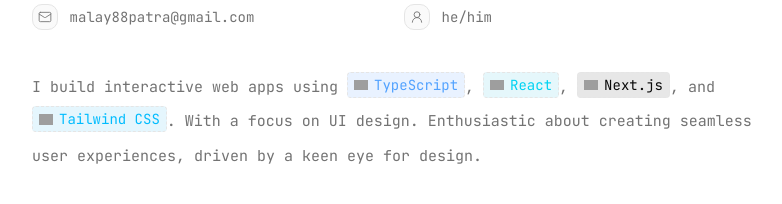
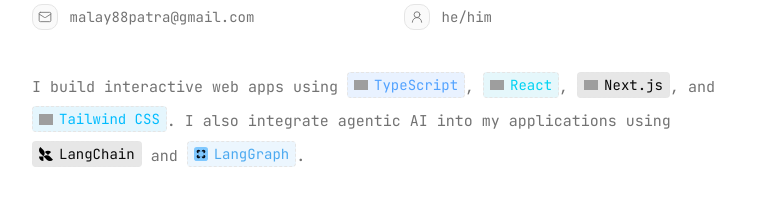
Before and after one commit to qubydev/portfolio-v3, a Next.js app: page / in a window 1280 px wide. Shown: the part 307-511 px from the top of the page, without its empty margins (248-1030 px from the left). Built offline with nearby package versions, Linux system fonts and the light colour scheme; no server answers; grey boxes are pictures that could not be loaded.

Commit message:
fixed hero section

```diff
--- a/src/components/sections/hero.jsx
+++ b/src/components/sections/hero.jsx
@@ -114,6 +114,7 @@ export default function Hero() {
                         href="https://nextjs.org/"
                         icon="https://cdn.jsdelivr.net/gh/devicons/devicon/icons/nextjs/nextjs-original.svg"
                         className="bg-primary/10 text-foreground"
+                        darkInvert
                     >
                         Next.js
                     </TechBadge>
@@ -125,7 +126,24 @@ export default function Hero() {
                     >
                         Tailwind CSS
                     </TechBadge>
-                    . With a focus on UI design. Enthusiastic about creating seamless user experiences, driven by a keen eye for design.
+                    . I also integrate agentic AI into my applications using
+                    <TechBadge
+                        href="https://langchain.com/"
+                        icon="/langchain.svg"
+                        className="bg-primary/10 text-foreground"
+                        darkInvert
+                    >
+                        LangChain
+                    </TechBadge>
+                    {" "} and {" "}
+                    <TechBadge
+                        href="https://langchain.com/langgraph"
+                        icon="/langgraph.svg"
+                        className="bg-[#4ba9f0]/10 text-[#4ba9f0]"
+                    >
+                        LangGraph
+                    </TechBadge>
+                    .
                 </p>
             </div>
 
--- a/src/components/tech-badge.jsx
+++ b/src/components/tech-badge.jsx
@@ -1,13 +1,19 @@
 import React from 'react'
 
-const TechBadge = ({ href, icon, children, className }) => (
+const TechBadge = ({ href, icon, children, className, darkInvert = false }) => (
     <a
         href={href}
         target="_blank"
         rel="noopener noreferrer"
         className={`inline-flex items-center gap-1.5 rounded border border-dashed border-border px-1.5 py-0.5 text-[11px] transition-all hover:opacity-80 sm:text-sm ${className}`}
     >
-        <img src={icon} alt={children} className="h-3.5 w-3.5 object-contain" />
+        {icon && (
+            <img
+                src={icon}
+                alt={children}
+                className={`h-3.5 w-3.5 object-contain ${darkInvert ? 'dark:invert' : ''}`}
+            />
+        )}
         {children}
     </a>
 )
```
Also changed, not shown: public/langchain.svg (added), public/langgraph.svg (added).
